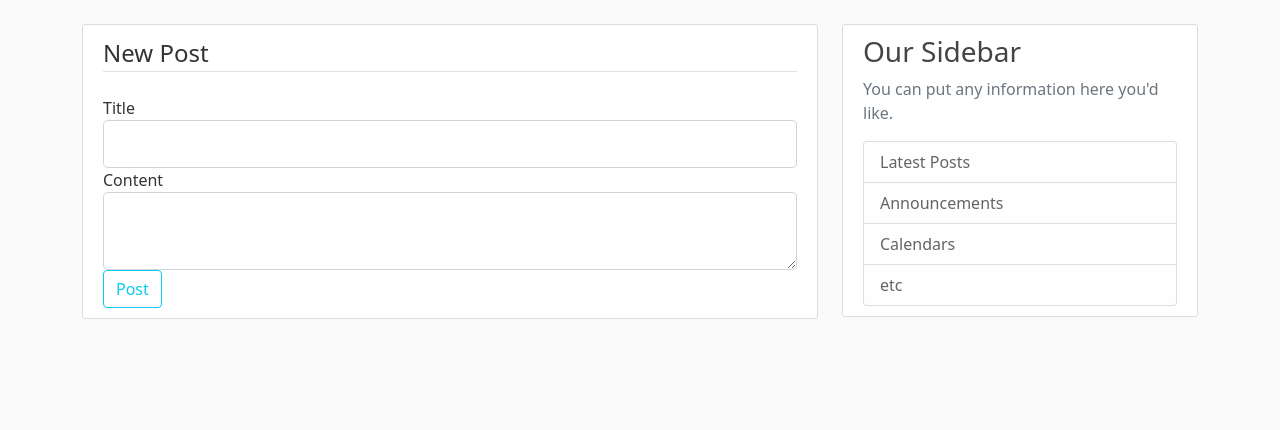
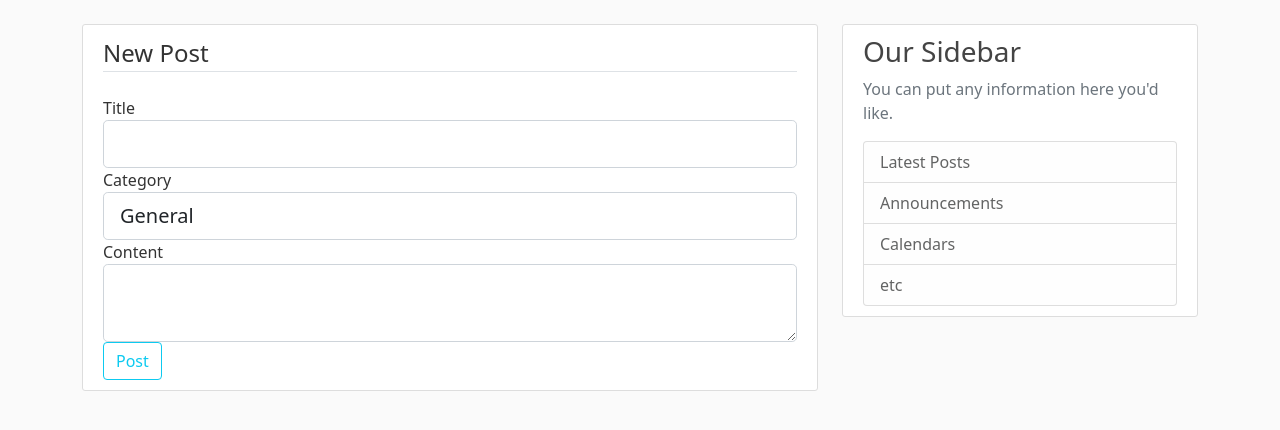
Before and after one commit to autumnmoon11/flask_blog, a Flask app: page /post/new in a window 1280 px wide. Shown: the part 56-486 px from the top of the page. Run offline with Flask 3, Linux system fonts and the light colour scheme; the visitor is signed in with stand-in values (Sample User, id 1).

Commit message:
feat: implement category selection for blog posts
Added SelectField to PostForm, updated routes to save category data, and integrated the field into the UI templates.

```diff
--- a/flaskblog/posts/forms.py
+++ b/flaskblog/posts/forms.py
@@ -1,9 +1,15 @@
 from flask_wtf import FlaskForm
-from wtforms import StringField, SubmitField, TextAreaField
+from wtforms import StringField, SubmitField, TextAreaField, SelectField
 from wtforms.validators import DataRequired
 
 
 class PostForm(FlaskForm):
     title = StringField('Title', validators=[DataRequired()])
     content = TextAreaField('Content', validators=[DataRequired()])
+    category = SelectField('Category', choices=[
+        ('General', 'General'),
+        ('Tech', 'Tech'),
+        ('Finance', 'Finance'),
+        ('Life', 'Life')
+    ])
     submit = SubmitField('Post')
--- a/flaskblog/posts/routes.py
+++ b/flaskblog/posts/routes.py
@@ -13,7 +13,7 @@ posts = Blueprint('posts', __name__)
 def new_post():
     form = PostForm()
     if form.validate_on_submit():
-        post = Post(title=form.title.data, content=form.content.data, author=current_user)
+        post = Post(title=form.title.data, content=form.content.data, author=current_user, category=form.category.data)
         db.session.add(post)
         db.session.commit()
         flash('Your post has been created!', 'success')
--- a/flaskblog/templates/create_post.html
+++ b/flaskblog/templates/create_post.html
@@ -19,6 +19,10 @@
                 {% endif %}
             </div>
             <div class="form-group">
+                {{ form.category.label(class="form-control-label") }}
+                {{ form.category(class="form-control form-control-lg") }}
+            </div>
+            <div class="form-group">
                 {{ form.content.label(class="form-control-label") }}
                 {% if form.content.errors %}
                     {{ form.content(class="form-control form-control-lg is-invalid") }}
```
